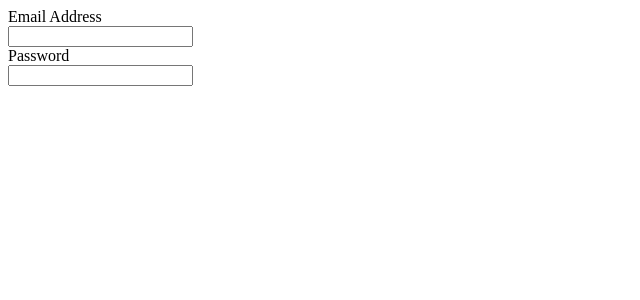
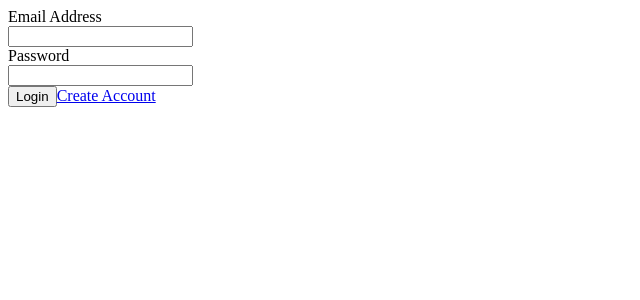
Before and after one commit to kbberker/getaway-client, a React (Create React App) app: page /login in a window 1280 px wide. Shown: the top 300 px of the page, without its empty margins (0-640 px from the left). Built offline with nearby package versions, Linux system fonts and the light colour scheme.

Commit message:
Send login req to server-return JSON user or error

```diff
--- a/src/components/LoginPage.js
+++ b/src/components/LoginPage.js
@@ -1,5 +1,6 @@
 import React, { Component } from "react";
 import API from "../API";
+import { Link } from "react-router-dom";
 
 class Login extends Component {
   state = {
@@ -11,23 +12,29 @@ class Login extends Component {
     this.setState({ [event.target.name]: event.target.value });
   };
 
+  handleSubmit = () => {
+    API.siginin(this.state).then(console.log);
+  };
+
   render() {
     return (
       <div className="login">
-        <label for="email">Email Address</label>
+        <label htmlFor="email">Email Address</label>
         <input
           type="email"
           name="email"
           id="email"
           onChange={this.updateUserInput}
         />
-        <label for="password">Password</label>
+        <label htmlFor="password">Password</label>
         <input
           type="password"
           name="password"
           id="password"
           onChange={this.updateUserInput}
         />
+        <button onClick={this.handleSubmit}>Login</button>
+        <Link to="/createaccount">Create Account</Link>
       </div>
     );
   }
```
